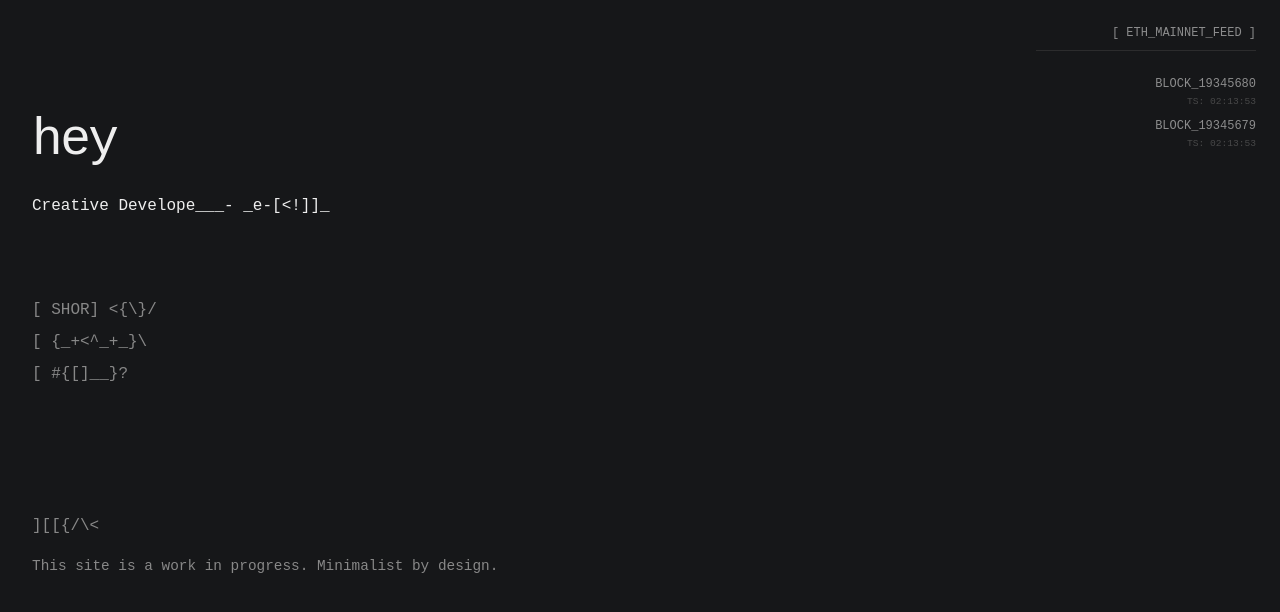
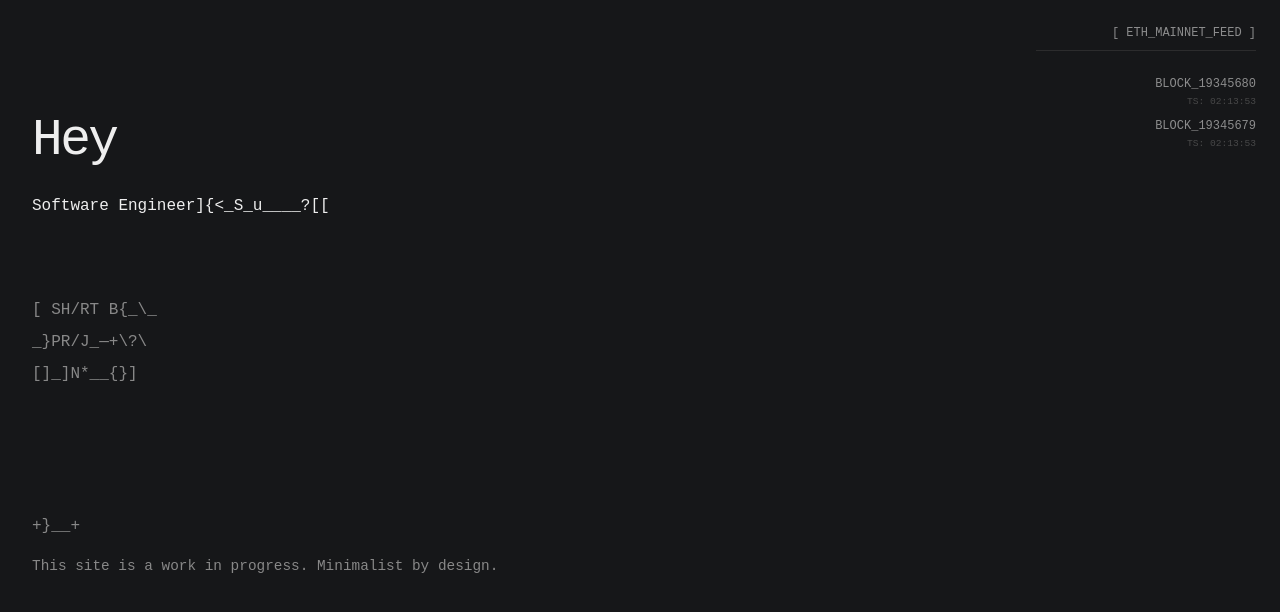
Before and after one commit to ck0x/personal-website, a React (Vite) app: page / in a window 1280 px wide. Shown: the top 612 px of the page. Built offline with nearby package versions, Linux system fonts and the light colour scheme; no server answers.

Commit message:
style: Refactor App component for improved readability and consistency in formatting

```diff
--- a/src/App.tsx
+++ b/src/App.tsx
@@ -1,45 +1,40 @@
-import { ScrambleText } from './components/ScrambleText';
-import { BlockFeed } from './components/BlockFeed';
+import { ScrambleText } from "./components/ScrambleText";
+import { BlockFeed } from "./components/BlockFeed";
 
 function App() {
-  const greetings = [
-    'hey',
-    '안녕',
-    'おはよ',
-  ];
+  const greetings = ["Hey", "안녕", "おはよ"];
 
-
-
-
-  const randomGreeting = greetings[Math.floor(Math.random() * greetings.length)];
+  const randomGreeting =
+    greetings[Math.floor(Math.random() * greetings.length)];
 
   const links = [
-    { label: 'Short Bio', href: '#bio' },
-    { label: 'Projects', href: '#projects' },
-    { label: 'Contact', href: '#contact' },
+    { label: "Short Bio", href: "#bio" },
+    { label: "Projects", href: "#projects" },
+    { label: "Contact", href: "#contact" },
   ];
 
   return (
-    <div style={{ position: 'relative', width: '100%' }}>
+    <div style={{ position: "relative", width: "100%" }}>
       <BlockFeed />
 
-      <div style={{ display: 'flex', flexDirection: 'column', gap: '4rem', paddingRight: '250px' }}>
+      <div
+        style={{
+          display: "flex",
+          flexDirection: "column",
+          gap: "4rem",
+          paddingRight: "250px",
+        }}
+      >
         <header>
-          <ScrambleText
-            as="h1"
-            text={randomGreeting}
-            speed={15}
-            delay={0}
-          />
+          <ScrambleText as="h1" text={randomGreeting} speed={15} delay={0} />
           <ScrambleText
             as="div"
-            text="Creative Developer // Web Enthusiast"
+            text="Software Engineering Student at UoA // Blockchain Developer"
             speed={80}
             delay={1200}
             className="subtitle"
           />
         </header>
-
 
         <nav>
           <ul>
@@ -49,7 +44,7 @@ function App() {
                   <ScrambleText
                     text={`[ ${link.label.toUpperCase()} ]`}
                     speed={100}
-                  delay={2500 + (index * 400)}
+                    delay={2500 + index * 400}
                   />
                 </a>
               </li>
@@ -57,25 +52,36 @@ function App() {
           </ul>
         </nav>
 
-      <main style={{ maxWidth: '600px', marginTop: '2rem' }}>
-        <p style={{ lineHeight: '1.6', color: '#888' }}>
+        <main style={{ maxWidth: "600px", marginTop: "2rem" }}>
+          <p style={{ lineHeight: "1.6", color: "#888" }}>
             <ScrambleText
               text="Welcome to my digital playground."
               speed={120}
               delay={4000}
             />
             <br />
-          <span style={{ fontSize: '0.9em', display: 'block', marginTop: '1rem' }}>
+            <span
+              style={{ fontSize: "0.9em", display: "block", marginTop: "1rem" }}
+            >
               This site is a work in progress. Minimalist by design.
             </span>
           </p>
         </main>
 
-      <footer style={{ marginTop: 'auto', paddingTop: '4rem', fontSize: '0.8rem', color: '#444' }}>
-        <ScrambleText text="© 2025 // SYSTEM READY" speed={150} delay={6000} />
+        <footer
+          style={{
+            marginTop: "auto",
+            paddingTop: "4rem",
+            fontSize: "0.8rem",
+            color: "#444",
+          }}
+        >
+          <ScrambleText
+            text="© 2025 // SYSTEM READY"
+            speed={150}
+            delay={6000}
+          />
         </footer>
-
-
       </div>
     </div>
   );
```
Lines whose indentation alone changed are shown as unchanged.
